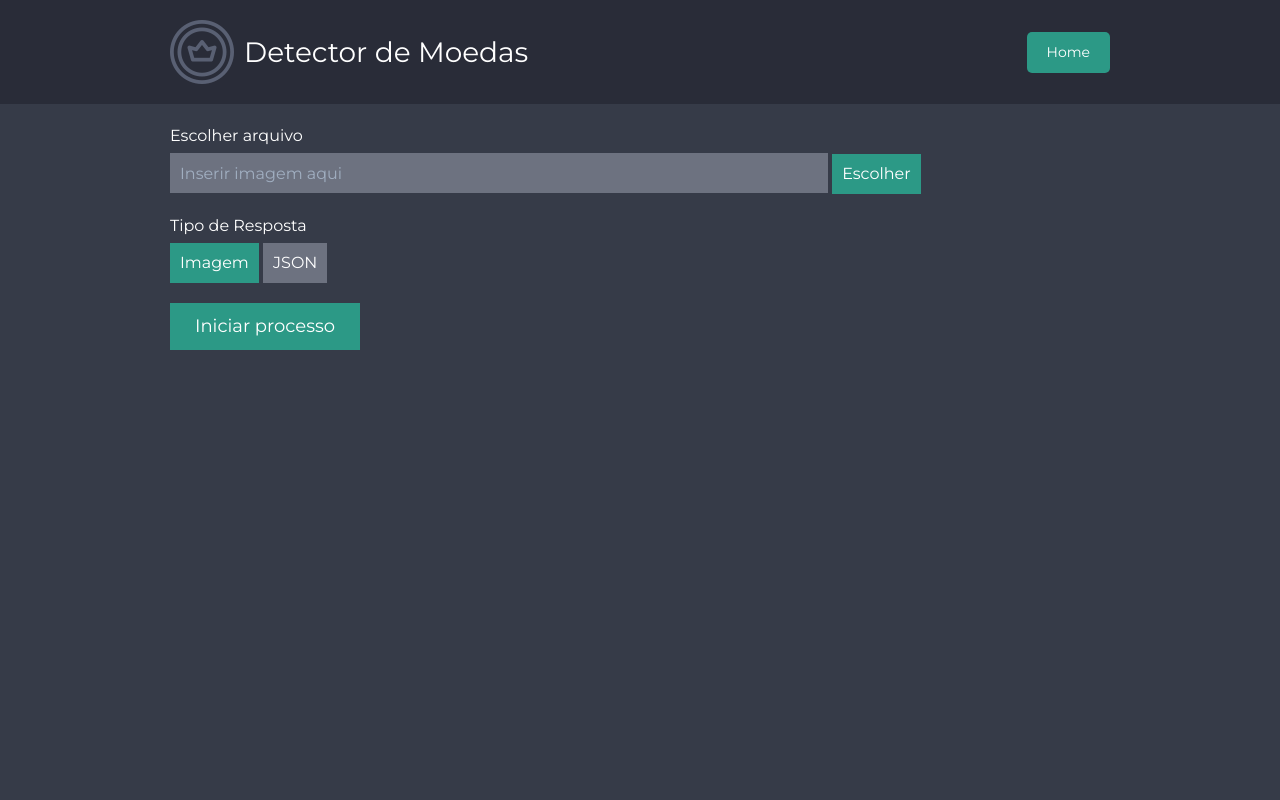
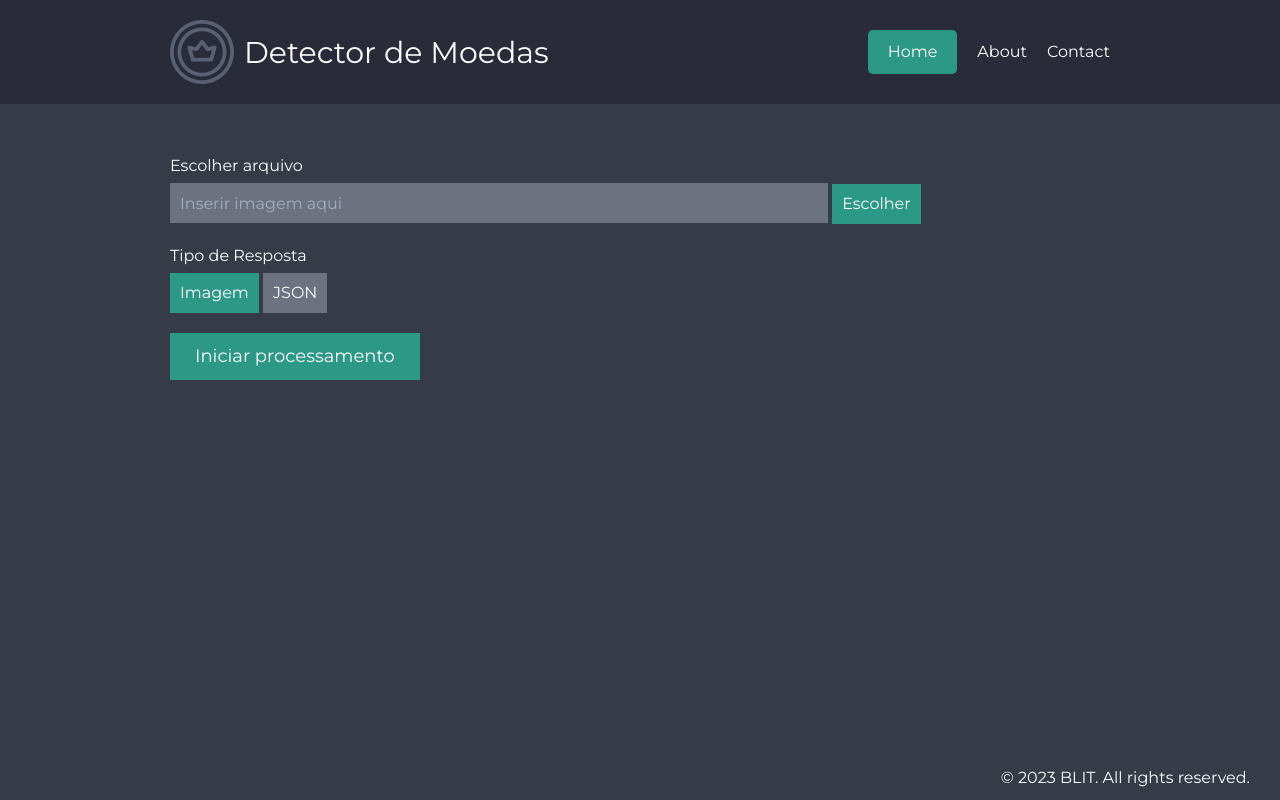
Before and after one commit to Thiago-Taboada/coin-detector.github.io, a plain HTML site: page index.html in a window 1280 px wide. Drawn offline with nearby package versions, Linux system fonts and the light colour scheme.

Commit message:
adicionando detalhes visuais

```diff
--- a/index.html
+++ b/index.html
@@ -26,7 +26,9 @@
 			</div>
 			<div class="sub-container">
 				<div class="items">
-					<a href="index.html">Home</a>
+					<a class="item_home" href="index.html">Home</a>
+					<a class="item_nb"href="#">About</a>
+					<a class="item_nb"href="#">Contact</a>
 				</div>
 			</div>
 
@@ -52,7 +54,7 @@
 				</div>
 				</div>
 				<div class="col-12">
-					<button type="submit" value="Run Inference" class="btn_primary">Iniciar processo</button>
+					<button type="submit" value="Run Inference" class="btn_primary">Iniciar processamento</button>
 				</div>
 			</div>
 			<div class="result" id="resultContainer">
@@ -61,5 +63,8 @@
 			</div>
 		</div>
 	</form>
+	<footer>
+		<p>© 2023 BLIT. All rights reserved.</p>
+	</footer>
 	<script src="script.js" type="text/javascript"></script>
 </html>
--- a/style.css
+++ b/style.css
@@ -17,6 +17,7 @@ header{
     padding: 20px 0;
     display: flex;
     justify-content: center;
+    margin-bottom: 50px;
 }
 
 header .container{
@@ -34,7 +35,7 @@ header .sub-container{
 }
 header .sub-container .logo{
     display: flex;
-    font-size: 28px;
+    font-size: 30px;
     margin: auto;
     align-items: center;
 }
@@ -45,10 +46,11 @@ header .sub-container .logo img{
 header .sub-container .items{
     display: flex;
     justify-content: flex-end;
+    gap: 20px;
     align-items: center;
-    font-size: 14px;
+    font-size: 16px;
 }
-header .sub-container .items a{
+header .sub-container .items .item_home{
     background: #2c9986;
     color: #fff;
     padding: 10px 20px;
@@ -60,8 +62,13 @@ header .sub-container .items a{
     text-decoration: none;
 }
 
-header .sub-container .items a:hover {
-    background: #3dbca7;
+header .sub-container .items .item_nb{
+    text-decoration: none;
+}
+
+header .sub-container .items .item_nb:hover {
+    text-decoration: underline;
+    filter: brightness(120%);
 }
 
 
@@ -79,6 +86,12 @@ header .sub-container .items a:hover {
     color: #292c38;
     padding: 20px;
     margin-top: 20px;
+    margin-bottom: 50px;
+
+}
+
+.result img{
+    border: none;
 }
 
 
@@ -106,7 +119,7 @@ input:disabled {
 .btn:focus {
     outline: none;
 }
-.btn:hover, .btn_primary:hover {
+.btn:hover, .btn_primary:hover, header .sub-container .items .item_home:hover {
     filter: brightness(120%);
 }
 
@@ -124,6 +137,14 @@ input:disabled {
 
 .select_file, .select_format{
     margin: 20px 0;
+}
+
+footer{
+    position: fixed;
+    bottom: 0;
+    right: 0;
+    margin-right: 30px;
+    margin-bottom: 10px;
 }
 
 /* for medium screen */
```
